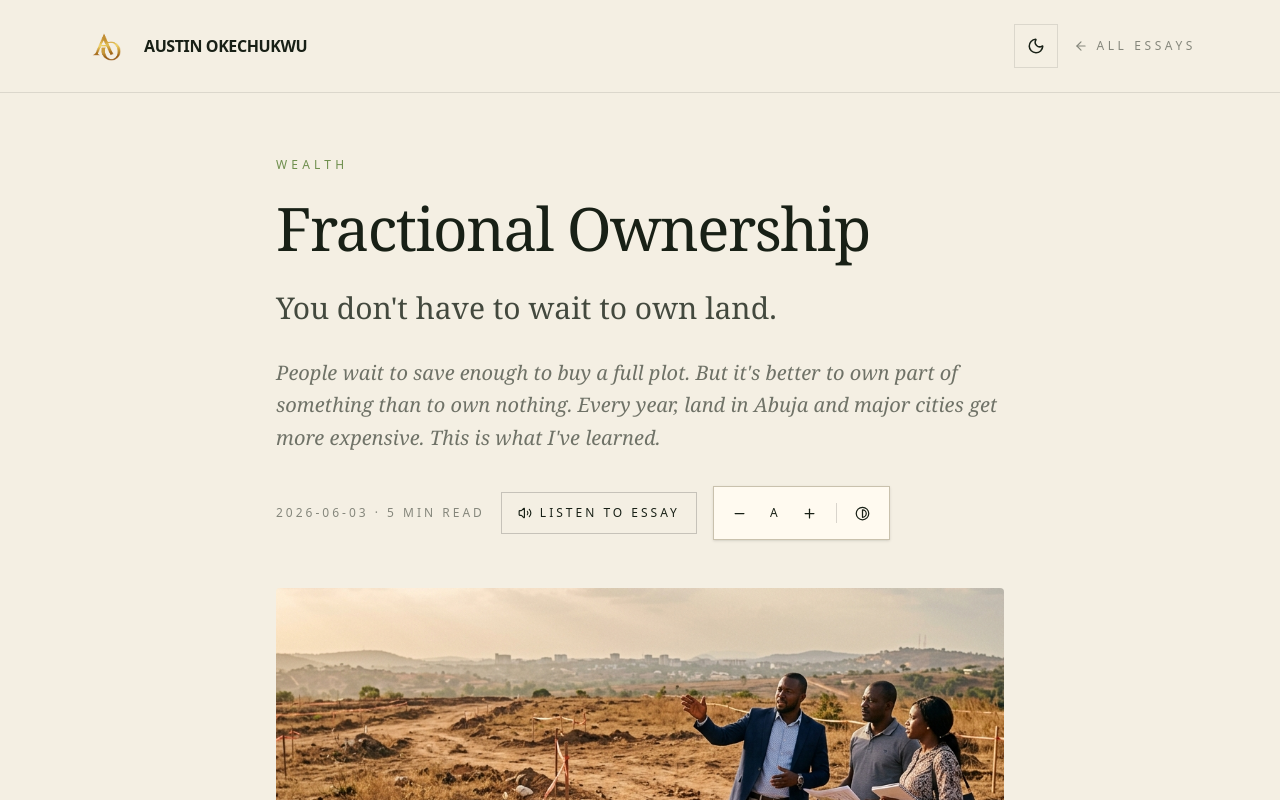
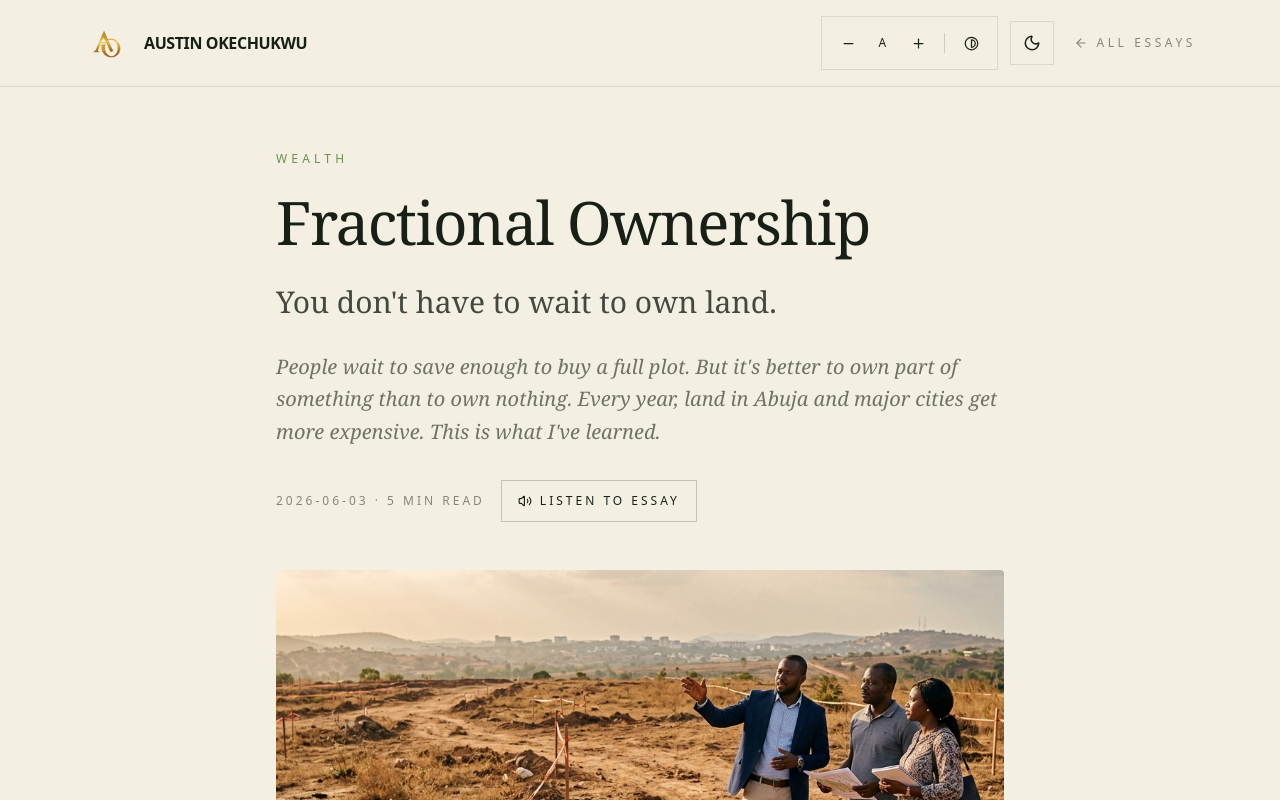
Before and after one commit to conditassociatesltd-gif/purposeful-builder, a Next.js app in the folder purposeful-builder/: page /writing/fractional-ownership in a window 1280 px wide. Shown: the top 800 px of the page. Built offline with nearby package versions, Linux system fonts and the light colour scheme.

Commit message:
Fix sticky header background and move ReaderControls into header

```diff
--- a/purposeful-builder/app/writing/[slug]/page.tsx
+++ b/purposeful-builder/app/writing/[slug]/page.tsx
@@ -105,19 +105,20 @@ export default async function EssayPage({ params }: { params: Promise<{ slug: st
       />
   <ReadingProgress />
     <main className="min-h-screen" style={{ background: "var(--parchment)", color: "var(--ink)" }}>
-      <header className="sticky top-0 z-50 bg-[var(--parchment)] border-b border-black/10 dark:border-white/10">
-  <div className="max-w-6xl mx-auto px-5 py-6 flex items-center justify-between">
+      <header className="sticky top-0 z-50 border-b border-black/10 dark:border-white/10" style={{ background: "var(--parchment)" }}>
+  <div className="max-w-6xl mx-auto px-5 py-4 flex items-center justify-between">
     <Link href="/" className="flex items-center gap-4">
       <Image src="/logo.png" alt="Austin Okechukwu logo" width={44} height={44} />
       <span className="font-black tracking-tight uppercase">Austin Okechukwu</span>
     </Link>
 
-    <div className="flex items-center gap-4">
+    <div className="flex items-center gap-3">
+      <ReaderControls />
       <ThemeToggle />
 
       <Link
         href="/writing"
-        className="flex items-center gap-2 text-xs tracking-[0.3em] uppercase opacity-50"
+        className="flex items-center gap-2 text-xs tracking-[0.3em] uppercase opacity-50 ml-2"
       >
         <ArrowLeft size={14} /> All essays
       </Link>
@@ -150,7 +151,6 @@ export default async function EssayPage({ params }: { params: Promise<{ slug: st
           </p>
 
           <ListenButton text={listenText} />
-          <ReaderControls />
         </div>
 
         {essay.heroImage && (
--- a/purposeful-builder/components/ReaderControls.tsx
+++ b/purposeful-builder/components/ReaderControls.tsx
@@ -19,7 +19,7 @@ export default function ReaderControls() {
   }, [contrast]);
 
   return (
-    <div className="inline-flex items-center gap-1 border border-[#c9c1ad] bg-[#fffaf0] text-[#182016] px-2 py-2 shadow-sm">
+    <div className="inline-flex items-center gap-1 border border-black/10 dark:border-white/20 bg-transparent px-2 py-2">
       <button
         type="button"
         onClick={() => setSizeIndex((s) => Math.max(0, s - 1))}
--- a/purposeful-builder/components/ReadingProgress.tsx
+++ b/purposeful-builder/components/ReadingProgress.tsx
@@ -24,7 +24,7 @@ export default function ReadingProgress() {
   }, []);
 
   return (
-    <div className="fixed top-0 left-0 w-full h-[3px] z-[9999] bg-transparent">
+    <div className="fixed top-0 left-0 w-full h-[3px] z-[60] bg-transparent">
       <div
         className="h-full transition-all duration-150"
         style={{
```
